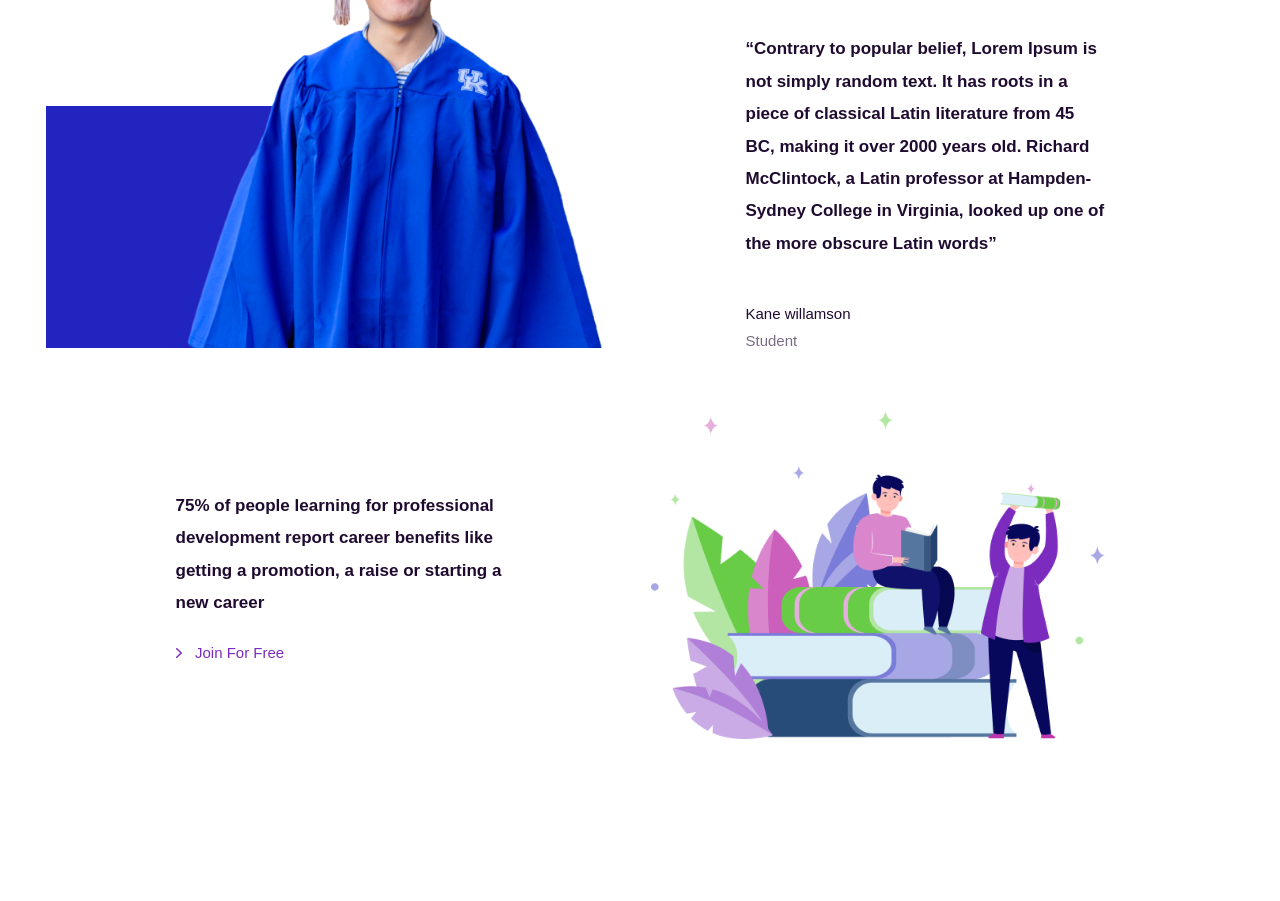
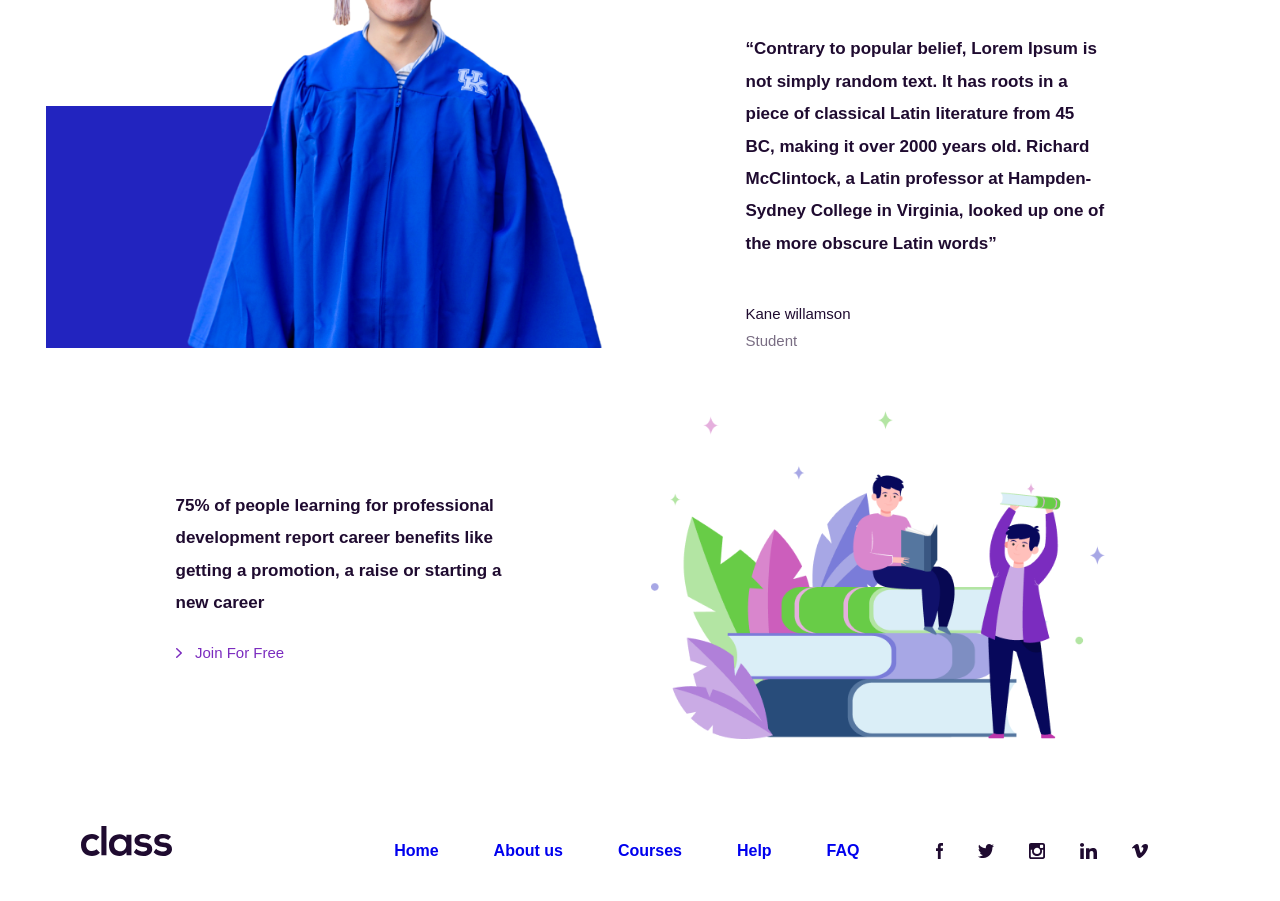
Before and after one commit to ideasaveleva/6.learning-platform, a plain HTML site: page index.html in a window 1280 px wide. Shown: the part 3815-4716 px from the top of the page. Before the commit the page ends 4568 px from the top, so only its background shows below. Drawn offline with Linux system fonts and the light colour scheme; a web font is replaced by a local one.

Commit message:
footer is ready and adapted

```diff
--- a/css/media.css
+++ b/css/media.css
@@ -3,7 +3,7 @@
         display: contents;
         width: 100%;
     }
-    nav {
+    .hide {
         display: none;
     }
     .image-bg-position {
@@ -15,6 +15,12 @@
     .learn-block .frame {
         margin-bottom: 40px;
     }
+    nav li {
+        padding-right: 20px;
+    }
+    footer .footer-link {
+		margin-right: 20px;
+	}
 }
 @media (max-width: 767px) {
     aside {
--- a/index.html
+++ b/index.html
@@ -24,7 +24,7 @@
 			<div class="col flex-grow-1">
 				<img src="img/class-icon.svg" alt="class icon">
 			</div>
-			<nav class="col">
+			<nav class="col hide">
 				<ul>
 					<li>
 						<a href="#">Home</a>
@@ -255,7 +255,7 @@
 		</div>
 	</div>
 	<div class="container statistics-block">
-		<div class="row align-items-center justify-content-evenly pt-4 pb-3">
+		<div class="row align-items-center justify-content-evenly pt-4 pb-5">
 			<div class="col-lg-4">
 				<p>
 					<b>75% of people learning</b> for professional development report <b>career benefits like</b>
@@ -271,6 +271,61 @@
 			</div>
 		</div>
 	</div>
+	<footer class="container">
+		<div class="row align-items-center pb-5 pt-5">
+			<div class="col">
+				<img src="img/class-icon.svg" alt="icon class">
+			</div>
+			<nav class="col">
+				<ul>
+					<li>
+						<a href="#">Home</a>
+					</li>
+					<li>
+						<a href="#">About us</a>
+					</li>
+					<li>
+						<a href="#">Courses</a>
+					</li>
+					<li>
+						<a href="#">Help</a>
+					</li>
+					<li>
+						<a href="#">FAQ</a>
+					</li>
+				</ul>
+			</nav>
+			<div class="col-3">
+				<ul>
+					<li>
+						<a href="#">
+							<img class="footer-link" src="img/facebook.svg" alt="icon facebook">
+						</a>
+					</li>
+					<li>
+						<a href="#">
+							<img class="footer-link" src="img/twitter.svg" alt="icon twitter">
+						</a>
+					</li>
+					<li>
+						<a href="#">
+							<img class="footer-link" src="img/instagram.svg" alt="icon instagram">
+						</a>
+					</li>
+					<li>
+						<a href="#">
+							<img class="footer-link" src="img/linkedin.svg" alt="icon linkedin">
+						</a>
+					</li>
+					<li>
+						<a href="#">
+							<img class="footer-link" src="img/vsocial.svg" alt="icon v">
+						</a>
+					</li>
+				</ul>
+			</div>
+		</div>
+	</footer>
 </body>
 
 </html>
--- a/scss/style.scss
+++ b/scss/style.scss
@@ -304,3 +304,24 @@ main {
 		width: 100%;
 	}
 }
+footer {
+	nav {
+		color: $color;
+		font-family: $serif;
+		font-size: 16px;
+		width: 100%;
+		padding-top: 20px;
+	}
+	img {
+		display: inline-block;
+	}
+	ul {
+		display: flex;
+		width: 100%;
+		align-items: center;
+	}
+	.footer-link {
+		margin-right: 35px;
+		margin-top: 20px;
+	}
+}
```
Also changed, not shown: css/style.css.
